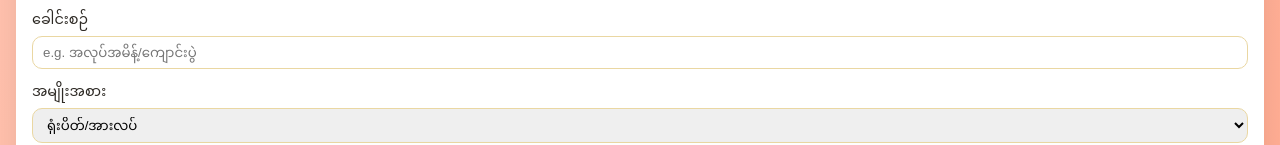
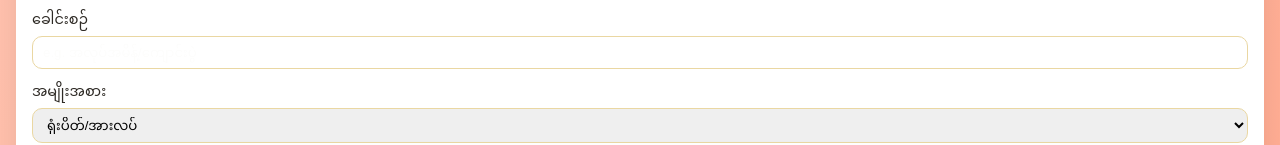
Before and after one commit to Minmaung0307/calendar-mm, a plain HTML site: page public/index.html in a window 1280 px wide. Shown: the part 1403-1548 px from the top of the page. Drawn offline with Linux system fonts and the light colour scheme.

Commit message:
updated placeholder text color

```diff
--- a/public/style.css
+++ b/public/style.css
@@ -191,6 +191,17 @@ body {
 }
 .hint summary {
   cursor: pointer;
+}
+
+/* placeholder text color for title input */
+.custom-add input#custTitle::placeholder {
+  color: #fdfdfc; /* သင်လိုချင်တဲ့ အရောင်သတ်မှတ်ပါ */
+  opacity: 1;     /* iPhone/Safari မှာ မပျော့အောင် */
+}
+
+/* Dark mode အတွက် optional */
+:root[data-theme="dark"] .custom-add input#custTitle::placeholder {
+  color: #ffd580;
 }
 
 .custom-add {
```
